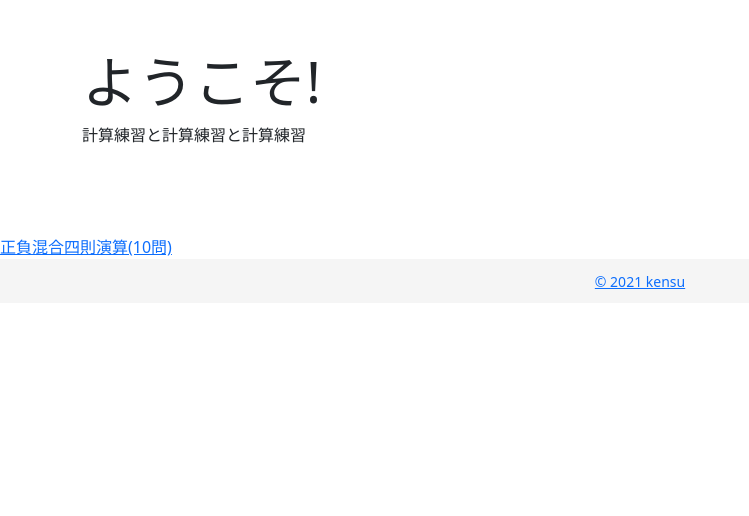
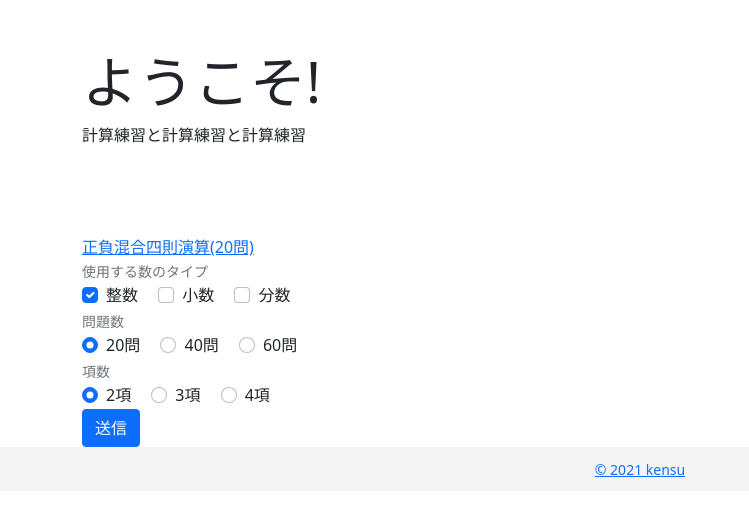
Before and after one commit to kensoooooon/math-print, a Django app: page /math_print/ in a window 1280 px wide. Shown: the top 516 px of the page, without its empty margins (0-749 px from the left). Run offline with Django 3.2, Linux system fonts and the light colour scheme.

Commit message:
change html file to select problem pattern

```diff
--- a/math_print/templates/math_print/index.html
+++ b/math_print/templates/math_print/index.html
@@ -10,5 +10,74 @@
 {% endblock %}
 
 {% block body %}
-    <a href="{% url 'calculate' %}">正負混合四則演算(10問)</a>
+<div class="container">
+    <a href="{% url 'calculate' %}">正負混合四則演算(20問)</a>
+        <form class="" action="{% url 'select' %}" method="post" enctype="multipart/form-data">
+            {% csrf_token %}
+            <small class="text-muted">使用する数のタイプ</small>
+            <div class="form-group">
+                <div class="form-check form-check-inline">
+                    <input class="form-check-input" type="checkbox" value="integer" name="number_to_use" id="integerCheck" checked>
+                    <label class="form-check-label" for="integerCheck">
+                        整数
+                    </label>
+                </div>
+                <div class="form-check form-check-inline">
+                    <input class="form-check-input" type="checkbox" value="decimal" name="number_to_use" id="decimalCheck">
+                    <label class="form-check-label" for="decimalCheck">
+                        小数
+                    </label>
+                </div>
+                <div class="form-check form-check-inline">
+                    <input class="form-check-input" type="checkbox" value="frac" name="number_to_use" id="fracCheck">
+                    <label class="form-check-label" for="fracCheck">
+                        分数
+                    </label>
+                </div>
+            </div>
+            <small class="text-muted">問題数</small>
+            <div class="form-group">
+                <div class="form-check form-check-inline">
+                    <input class="form-check-input" type="radio" value="20" name="problem_number" id="twentyRadio" checked>
+                    <label class="form-check-label" for="twentyRadio">
+                        20問
+                    </label>
+                </div>
+                <div class="form-check form-check-inline">
+                    <input class="form-check-input" type="radio" value="40" name="problem_number" id="fortyRadio">
+                    <label class="form-check-label" for="fortyRadio">
+                        40問
+                    </label>
+                </div>
+                <div class="form-check form-check-inline">
+                    <input class="form-check-input" type="radio" value="60" name="problem_number" id="sixtyRadio">
+                    <label class="form-check-label" for="sixtyRadio">
+                        60問
+                    </label>
+                </div>
+            </div>
+            <small class="text-muted">項数</small>
+            <div class="form-group">
+                <div class="form-check form-check-inline">
+                    <input class="form-check-input" type="radio" value="2" name="term_number" id="twoRadio" checked>
+                    <label class="form-check-label" for="tweoRadio">
+                        2項
+                    </label>
+                </div>
+                <div class="form-check form-check-inline">
+                    <input class="form-check-input" type="radio" value="3" name="term_number" id="threeRadio">
+                    <label class="form-check-label" for="threeRadio">
+                        3項
+                    </label>
+                </div>
+                <div class="form-check form-check-inline">
+                    <input class="form-check-input" type="radio" value="5" name="term_number" id="fourRadio">
+                    <label class="form-check-label" for="fourRadio">
+                        4項
+                    </label>
+                </div>
+            </div>
+            <input class="btn btn-primary" type="submit" value="送信">
+        </form>
+</div>
 {% endblock %}
--- /dev/null
+++ b/math_print/templates/math_print/result.html
@@ -0,0 +1 @@
+{{ result }}
--- a/math_print/urls.py
+++ b/math_print/urls.py
@@ -6,4 +6,5 @@ from . import views
 urlpatterns = [
     path('', views.index, name='index'),
     path('calculate/', views.make_math_print, name='calculate'),
+    path('select/', views.select_problem, name='select')
 ]
--- a/math_print/views.py
+++ b/math_print/views.py
@@ -21,3 +21,7 @@ def make_math_print(request):
         math_problem_tuple_list.append((problem1, problem2))
 
     return render(request, 'math_print/calculate.html', {'math_problem_tuple_list': math_problem_tuple_list})
+
+def select_problem(request):
+    result = request.POST
+    return render(request, 'math_print/result.html', {'result': result})
```
Also changed, not shown: math_print/templates/math_print/calculate.html (+1 -25 lines), math_print/templates/math_print/new_base.html (deleted, +0 -39 lines).
